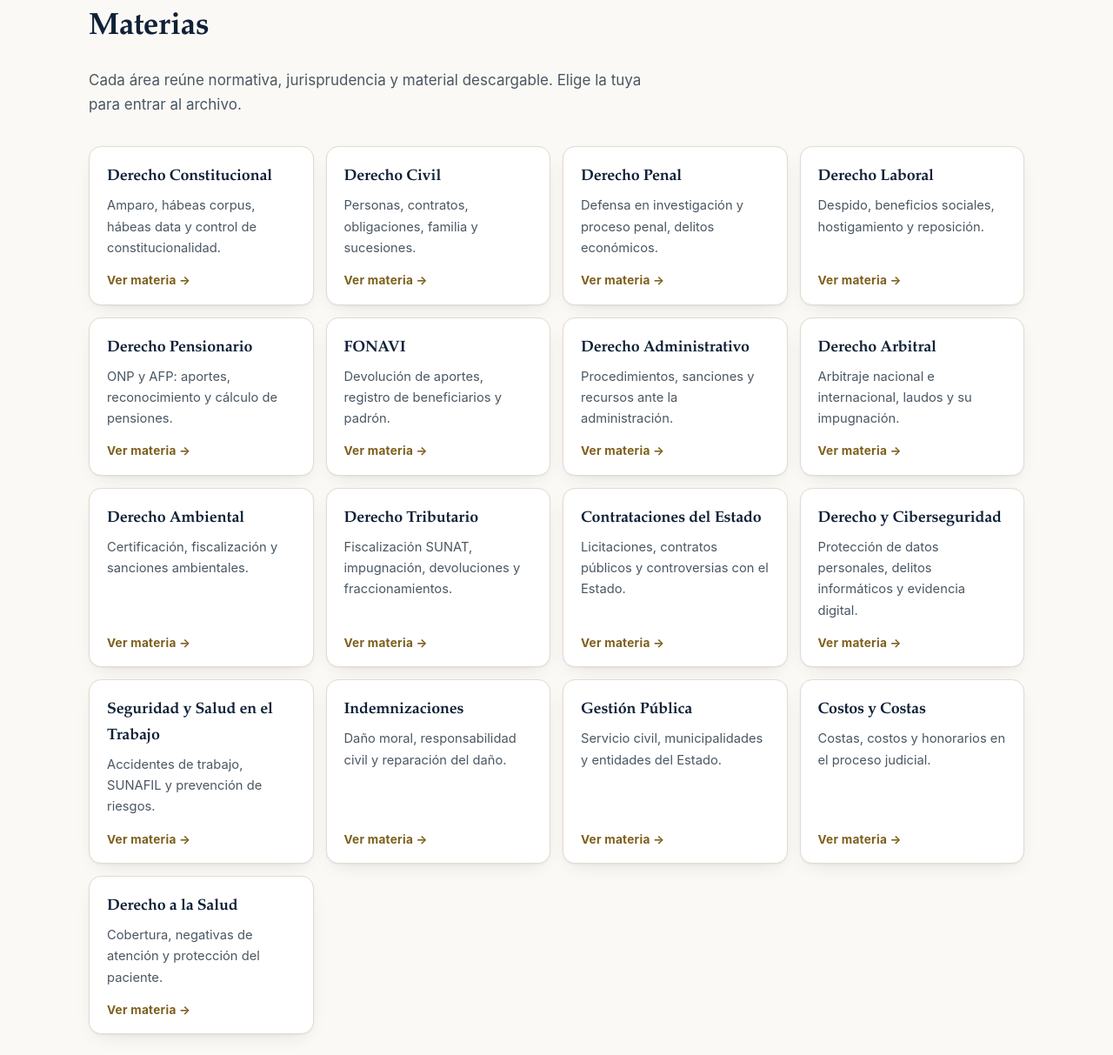
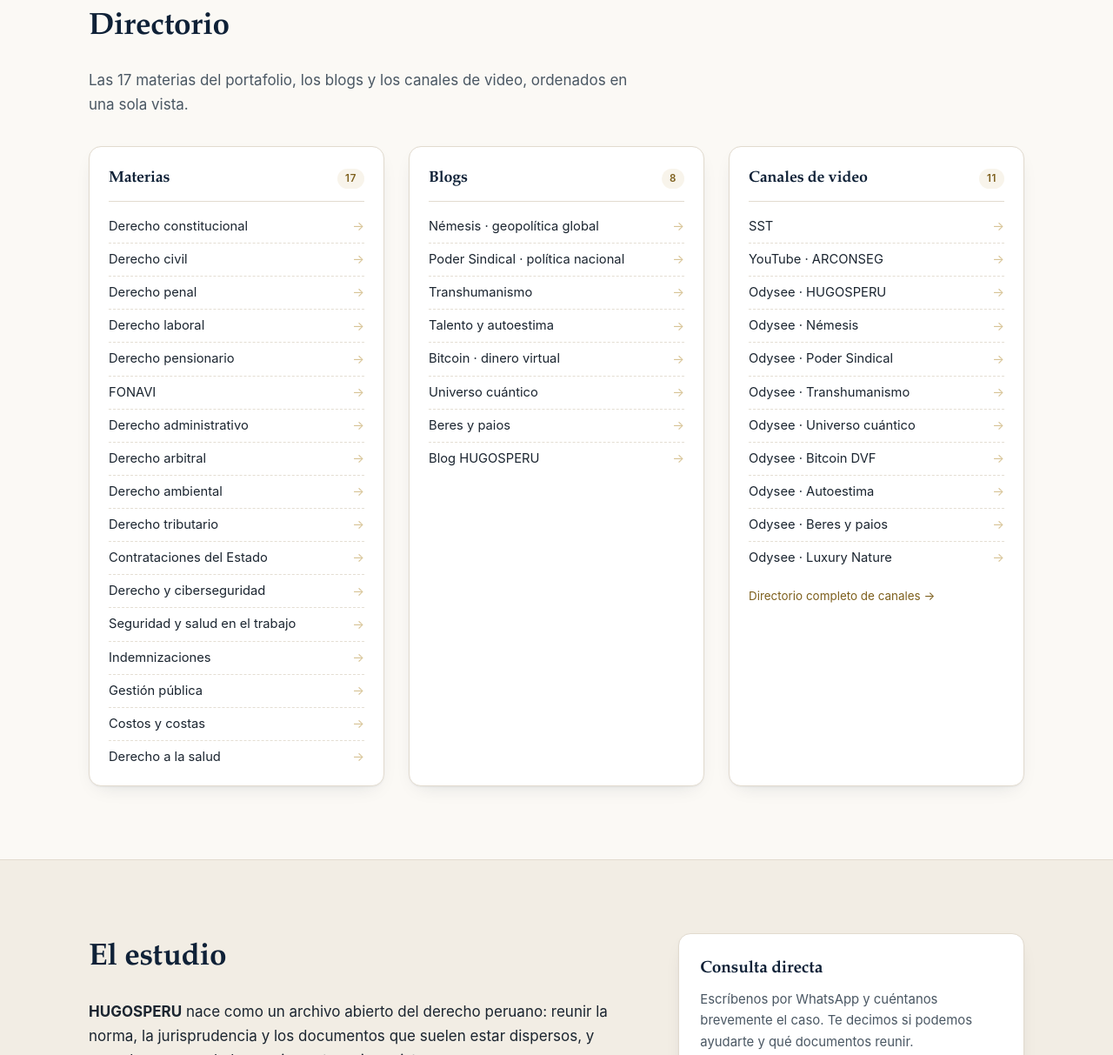
Before and after one commit to hugosperu/hugosperu-web, a plain HTML site: page index.html in a window 1280 px wide. Shown: the part 819-2032 px from the top of the page at 87% size. Drawn offline with Linux system fonts and the light colour scheme.

Commit message:
canal SST encabeza el directorio de canales

```diff
--- a/assets/styles.css
+++ b/assets/styles.css
@@ -528,3 +528,37 @@ a { color: var(--navy-2); }
 .docs a { color: var(--navy); text-decoration: none; font-weight: 600; font-size: .93rem; line-height: 1.35; }
 .docs a:hover { color: var(--gold); text-decoration: underline; }
 .docs-meta { font-size: .74rem; color: var(--muted); letter-spacing: .02em; }
+
+/* ---------- Directorio en tres columnas ---------- */
+.cols3 { display: grid; grid-template-columns: 1fr; gap: 24px; }
+@media (min-width: 780px) { .cols3 { grid-template-columns: repeat(3, 1fr); gap: 28px; } }
+
+.col {
+  border: 1px solid var(--line);
+  border-radius: var(--radius);
+  background: #fff;
+  padding: 22px 22px 14px;
+  box-shadow: var(--shadow);
+}
+.col h3 {
+  display: flex; align-items: baseline; justify-content: space-between; gap: 10px;
+  font-family: var(--serif); font-size: 1.12rem; color: var(--navy);
+  margin: 0 0 10px; padding-bottom: 10px; border-bottom: 1px solid var(--line);
+}
+.col-count {
+  font-family: var(--sans); font-size: .72rem; font-weight: 600; letter-spacing: .06em;
+  color: var(--gold); background: rgba(184,147,63,.10); border-radius: 999px; padding: 2px 9px;
+}
+.lr { list-style: none; margin: 0; padding: 0; }
+.lr li { border-bottom: 1px dashed rgba(226,219,207,.9); }
+.lr li:last-child { border-bottom: none; }
+.lr a {
+  display: flex; align-items: center; justify-content: space-between; gap: 10px;
+  padding: 9px 0; color: var(--ink); text-decoration: none; font-size: .92rem; line-height: 1.3;
+}
+.lr a::after { content: "→"; color: var(--gold-soft); opacity: .55; font-size: .9rem; flex: none; }
+.lr a:hover { color: var(--navy); }
+.lr a:hover::after { opacity: 1; transform: translateX(2px); }
+.col-more { margin: 14px 0 6px; font-size: .84rem; }
+.col-more a { color: var(--gold); text-decoration: none; }
+.col-more a:hover { text-decoration: underline; }
--- a/index.html
+++ b/index.html
@@ -42,7 +42,7 @@
       </span>
     </a>
     <nav class="nav" aria-label="Navegación principal">
-      <a href="#materias">Materias</a>
+      <a href="#directorio">Directorio</a>
       <a href="#estudio">El estudio</a>
       <a href="#contacto">Contacto</a>
     </nav>
@@ -62,7 +62,7 @@
       </p>
       <div class="hero-actions">
         <a class="btn btn-primary" href="https://wa.me/51999760751" target="_blank" rel="noopener">Consultar por WhatsApp</a>
-        <a class="btn btn-ghost" href="#materias">Ver las materias</a>
+        <a class="btn btn-ghost" href="#directorio">Ver el directorio</a>
       </div>
       <ul class="hero-facts">
         <li><strong>17</strong> materias</li>
@@ -72,116 +72,69 @@
     </div>
   </section>
 
-  <section class="section" id="materias">
+  <section class="section" id="directorio"><span id="materias"></span>
     <div class="wrap">
       <div class="section-head">
-        <h2>Materias</h2>
-        <p>Cada área reúne normativa, jurisprudencia y material descargable. Elige la tuya para entrar al archivo.</p>
+        <h2>Directorio</h2>
+        <p>Las 17 materias del portafolio, los blogs y los canales de video, ordenados en una sola vista.</p>
       </div>
 
-      <div class="grid">
+      <div class="cols3">
 
-        <a class="card" href="/derechos-constitucionales/">
-          <h3>Derecho Constitucional</h3>
-          <p>Amparo, hábeas corpus, hábeas data y control de constitucionalidad.</p>
-          <span class="card-link">Ver materia</span>
-        </a>
+        <div class="col">
+          <h3>Materias <span class="col-count">17</span></h3>
+          <ul class="lr">
+          <li><a href="/derechos-constitucionales/">Derecho constitucional</a></li>
+          <li><a href="/derecho-civil/">Derecho civil</a></li>
+          <li><a href="/derecho-penal/">Derecho penal</a></li>
+          <li><a href="/derecho-laboral/">Derecho laboral</a></li>
+          <li><a href="/derecho-pensionario/">Derecho pensionario</a></li>
+          <li><a href="/fonavi/">FONAVI</a></li>
+          <li><a href="/derecho-administrativo/">Derecho administrativo</a></li>
+          <li><a href="/derecho-arbitral/">Derecho arbitral</a></li>
+          <li><a href="/derecho-ambiental/">Derecho ambiental</a></li>
+          <li><a href="/derecho-tributario/">Derecho tributario</a></li>
+          <li><a href="/derecho-de-contrataciones-del-estado/">Contrataciones del Estado</a></li>
+          <li><a href="/derecho-de-cyberseguridad/">Derecho y ciberseguridad</a></li>
+          <li><a href="/derecho-de-seguridad-y-salud-en-el-trabajo/">Seguridad y salud en el trabajo</a></li>
+          <li><a href="/indemnizaciones/">Indemnizaciones</a></li>
+          <li><a href="/gestion-publica/">Gestión pública</a></li>
+          <li><a href="/costos-y-costas/">Costos y costas</a></li>
+          <li><a href="/derecho-a-la-salud/">Derecho a la salud</a></li>
+          </ul>
+        </div>
 
-        <a class="card" href="/derecho-civil/">
-          <h3>Derecho Civil</h3>
-          <p>Personas, contratos, obligaciones, familia y sucesiones.</p>
-          <span class="card-link">Ver materia</span>
-        </a>
+        <div class="col">
+          <h3>Blogs <span class="col-count">8</span></h3>
+          <ul class="lr">
+          <li><a href="https://nemesis.art.blog" target="_blank" rel="noopener">Némesis · geopolítica global</a></li>
+          <li><a href="https://podersindical2030.wordpress.com" target="_blank" rel="noopener">Poder Sindical · política nacional</a></li>
+          <li><a href="https://transhumanismo2030.wordpress.com" target="_blank" rel="noopener">Transhumanismo</a></li>
+          <li><a href="https://talentoyautoestima.wordpress.com" target="_blank" rel="noopener">Talento y autoestima</a></li>
+          <li><a href="https://bitcoindinerovirtualdelfuturo.wordpress.com" target="_blank" rel="noopener">Bitcoin · dinero virtual</a></li>
+          <li><a href="https://acasico.data.blog" target="_blank" rel="noopener">Universo cuántico</a></li>
+          <li><a href="https://berepaiocol.wordpress.com" target="_blank" rel="noopener">Beres y paios</a></li>
+          <li><a href="https://hugosperu.blogspot.com" target="_blank" rel="noopener">Blog HUGOSPERU</a></li>
+          </ul>
+        </div>
 
-        <a class="card" href="/derecho-penal/">
-          <h3>Derecho Penal</h3>
-          <p>Defensa en investigación y proceso penal, delitos económicos.</p>
-          <span class="card-link">Ver materia</span>
-        </a>
-
-        <a class="card" href="/derecho-laboral/">
-          <h3>Derecho Laboral</h3>
-          <p>Despido, beneficios sociales, hostigamiento y reposición.</p>
-          <span class="card-link">Ver materia</span>
-        </a>
-
-        <a class="card" href="/derecho-pensionario/">
-          <h3>Derecho Pensionario</h3>
-          <p>ONP y AFP: aportes, reconocimiento y cálculo de pensiones.</p>
-          <span class="card-link">Ver materia</span>
-        </a>
-
-        <a class="card" href="/fonavi/">
-          <h3>FONAVI</h3>
-          <p>Devolución de aportes, registro de beneficiarios y padrón.</p>
-          <span class="card-link">Ver materia</span>
-        </a>
-
-        <a class="card" href="/derecho-administrativo/">
-          <h3>Derecho Administrativo</h3>
-          <p>Procedimientos, sanciones y recursos ante la administración.</p>
-          <span class="card-link">Ver materia</span>
-        </a>
-
-        <a class="card" href="/derecho-arbitral/">
-          <h3>Derecho Arbitral</h3>
-          <p>Arbitraje nacional e internacional, laudos y su impugnación.</p>
-          <span class="card-link">Ver materia</span>
-        </a>
-
-        <a class="card" href="/derecho-ambiental/">
-          <h3>Derecho Ambiental</h3>
-          <p>Certificación, fiscalización y sanciones ambientales.</p>
-          <span class="card-link">Ver materia</span>
-        </a>
-
-        <a class="card" href="/derecho-tributario/">
-          <h3>Derecho Tributario</h3>
-          <p>Fiscalización SUNAT, impugnación, devoluciones y fraccionamientos.</p>
-          <span class="card-link">Ver materia</span>
-        </a>
-
-        <a class="card" href="/derecho-de-contrataciones-del-estado/">
-          <h3>Contrataciones del Estado</h3>
-          <p>Licitaciones, contratos públicos y controversias con el Estado.</p>
-          <span class="card-link">Ver materia</span>
-        </a>
-
-        <a class="card" href="/derecho-de-cyberseguridad/">
-          <h3>Derecho y Ciberseguridad</h3>
-          <p>Protección de datos personales, delitos informáticos y evidencia digital.</p>
-          <span class="card-link">Ver materia</span>
-        </a>
-
-        <a class="card" href="/derecho-de-seguridad-y-salud-en-el-trabajo/">
-          <h3>Seguridad y Salud en el Trabajo</h3>
-          <p>Accidentes de trabajo, SUNAFIL y prevención de riesgos.</p>
-          <span class="card-link">Ver materia</span>
-        </a>
-
-        <a class="card" href="/indemnizaciones/">
-          <h3>Indemnizaciones</h3>
-          <p>Daño moral, responsabilidad civil y reparación del daño.</p>
-          <span class="card-link">Ver materia</span>
-        </a>
-
-        <a class="card" href="/gestion-publica/">
-          <h3>Gestión Pública</h3>
-          <p>Servicio civil, municipalidades y entidades del Estado.</p>
-          <span class="card-link">Ver materia</span>
-        </a>
-
-        <a class="card" href="/costos-y-costas/">
-          <h3>Costos y Costas</h3>
-          <p>Costas, costos y honorarios en el proceso judicial.</p>
-          <span class="card-link">Ver materia</span>
-        </a>
-
-        <a class="card" href="/derecho-a-la-salud/">
-          <h3>Derecho a la Salud</h3>
-          <p>Cobertura, negativas de atención y protección del paciente.</p>
-          <span class="card-link">Ver materia</span>
-        </a>
+        <div class="col">
+          <h3>Canales de video <span class="col-count">11</span></h3>
+          <ul class="lr">
+          <li><a href="https://odysee.com/@arconsegproyectos:f" target="_blank" rel="noopener">SST</a></li>
+          <li><a href="https://www.youtube.com/@proyectosarconsegsac" target="_blank" rel="noopener">YouTube · ARCONSEG</a></li>
+          <li><a href="https://odysee.com/@Per%C3%BA:0" target="_blank" rel="noopener">Odysee · HUGOSPERU</a></li>
+          <li><a href="https://odysee.com/@N%C3%A9mesis2030:8" target="_blank" rel="noopener">Odysee · Némesis</a></li>
+          <li><a href="https://odysee.com/@WAR:d" target="_blank" rel="noopener">Odysee · Poder Sindical</a></li>
+          <li><a href="https://odysee.com/@TRANSHUMANISMO:a" target="_blank" rel="noopener">Odysee · Transhumanismo</a></li>
+          <li><a href="https://odysee.com/@InteligenciaArtificial:5" target="_blank" rel="noopener">Odysee · Universo cuántico</a></li>
+          <li><a href="https://odysee.com/@AutosyEstilos:1" target="_blank" rel="noopener">Odysee · Bitcoin DVF</a></li>
+          <li><a href="https://odysee.com/@diversi%C3%B3nycuriosidades:d" target="_blank" rel="noopener">Odysee · Autoestima</a></li>
+          <li><a href="https://odysee.com/@BERES:c" target="_blank" rel="noopener">Odysee · Beres y paios</a></li>
+          <li><a href="https://odysee.com/@BAILONGO:7" target="_blank" rel="noopener">Odysee · Luxury Nature</a></li>
+          </ul>
+          <p class="col-more"><a href="/canales/">Directorio completo de canales →</a></p>
+        </div>
 
       </div>
     </div>
@@ -240,7 +193,7 @@
     </div>
     <nav class="footer-nav" aria-label="Enlaces del pie">
       <a href="aviso-de-privacidad.html">Aviso de privacidad</a>
-      <a href="#materias">Materias</a>
+      <a href="#directorio">Directorio</a>
       <a href="mailto:hugosperu@gmail.com">Contacto</a>
     </nav>
   </div>
```
Also changed, not shown: canales/index.html (+5 -0 lines).
